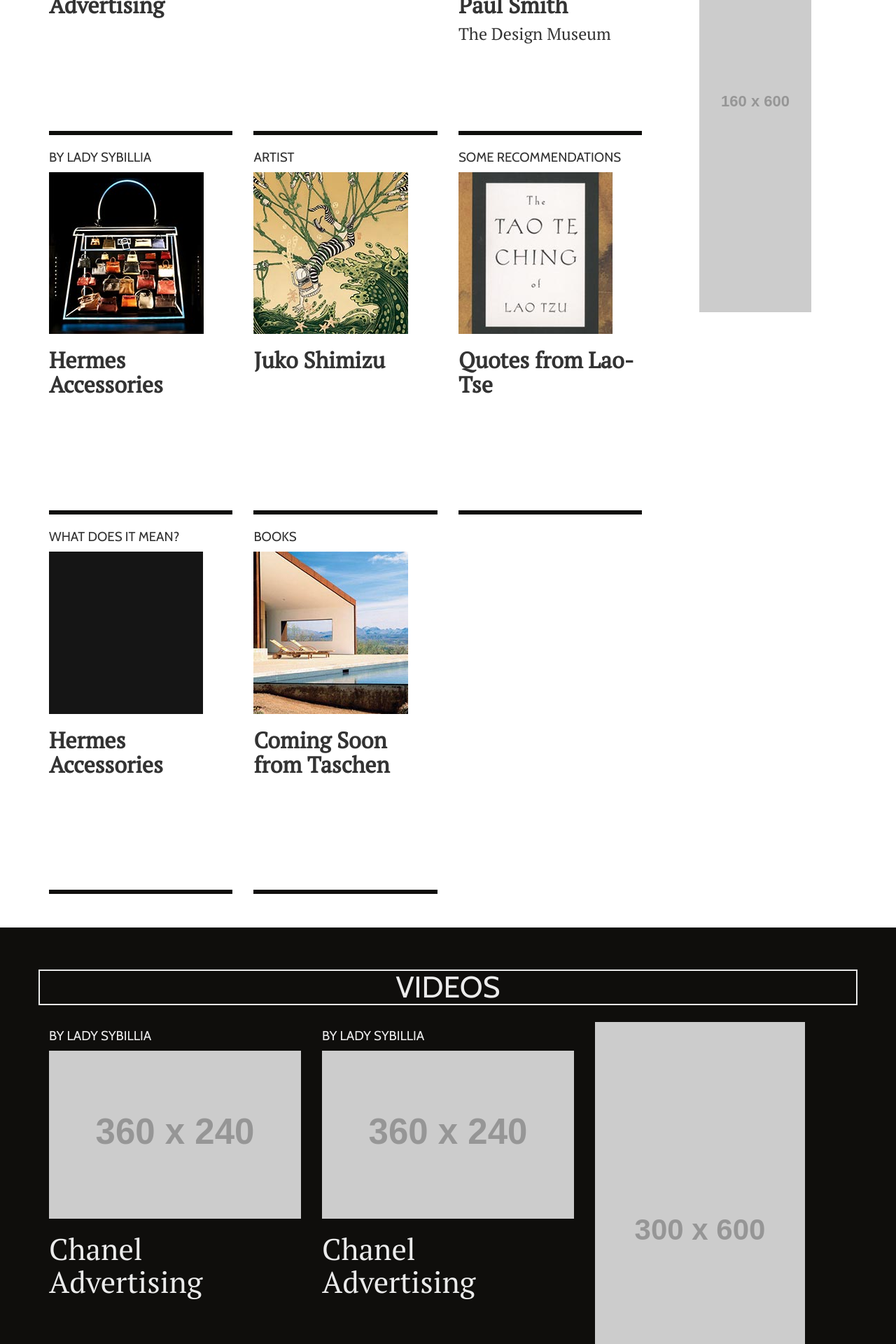
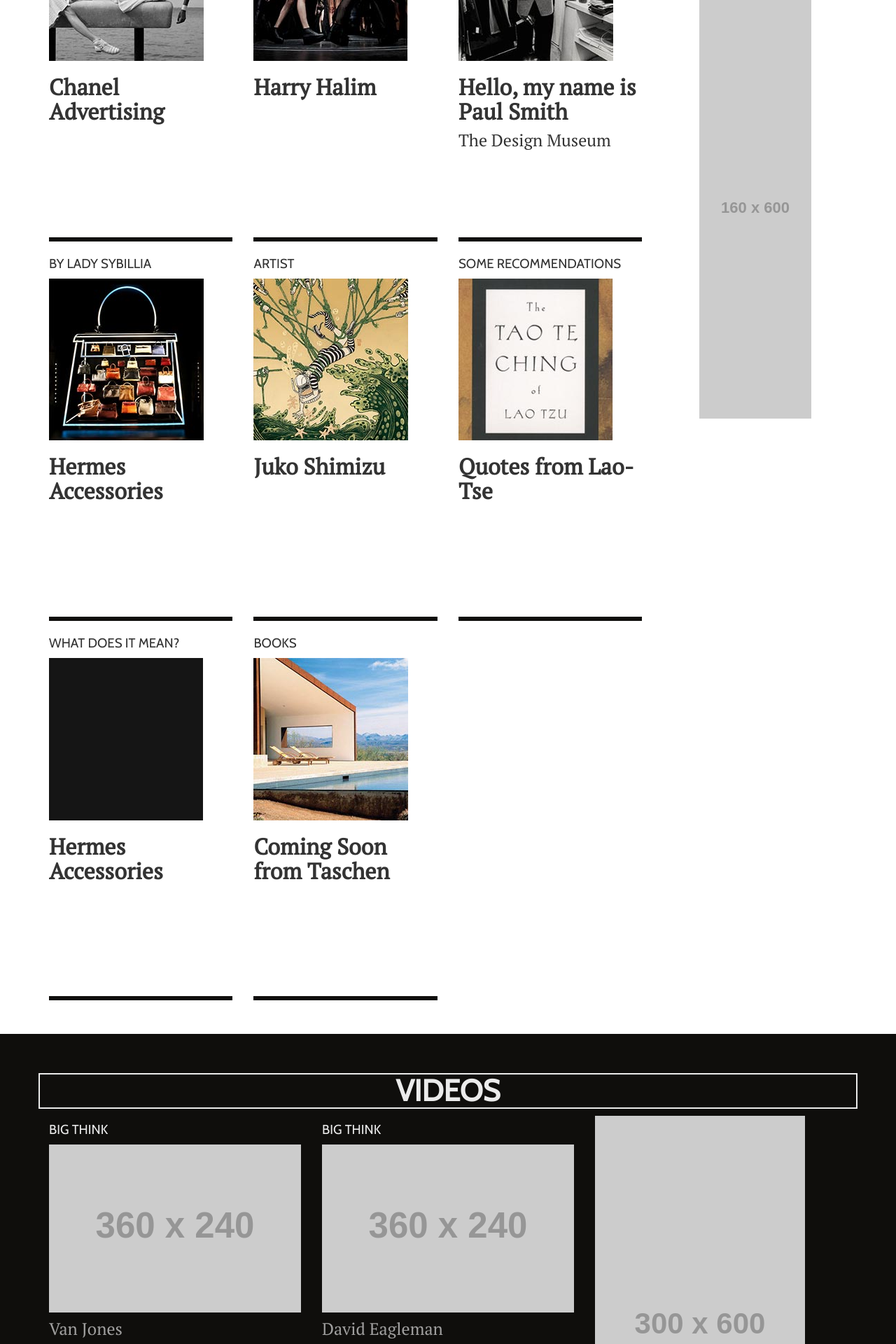
Before and after one commit to ristoman/km-2014, a PHP site: page /index.html in a window 1280 px wide. Shown: the part 3160-5080 px from the top of the page at 70% size. Run offline with PHP 8.4, Linux system fonts and the light colour scheme; grey boxes labelled with a size stand in for pictures from a placeholder-image service; some libraries are stand-ins or nearby versions.

Commit message:
Static assets moved, styling for articles and videos

```diff
--- a/index.html
+++ b/index.html
@@ -27,9 +27,9 @@
 	<div class="container">
 		<div class="row">
 			<div class="centered">
-				<img src="http://placehold.it/728x90" />
+				<img class="img-responsive" src="http://placehold.it/728x90" />
 			</div>
-			<h1 class="centered"><img src="header.jpg"></h1>
+			<h1 class="centered"><img class="img-responsive" src="static/im/header.jpg"></h1>
 		</div>
 	</div>
 	<div class="milli topmenu">
@@ -49,10 +49,12 @@
 </header>
 <div id="cover">
 	<div class="row centered">
-		<img src="cover.jpg">
+		<img class="img-responsive" src="cover.jpg">
 	</div>
+	<div class="container">
 		<div class="row credits padded epsilon">
-			<p>Foto:Tina Patni</p>
+			<div class="col-lg-12">
+				<p>Foto: Tina Patni</p>
 				<ul>
 					<li>1</li>
 					<li>2</li>
@@ -61,12 +63,13 @@
 			</div>
 		</div>
 	</div>
+</div>
 <div id="photographers">
 	<div class="container">
 		<div class="row padded centered">
 			<h2 class="gamma centered headline">Photographers</h2>
 				<div class="slideshow">
-					<img src="photo.jpg">
+					<img class="img-responsive" src="photo.jpg">
 				</div>
 			<h3 class="alpha"><b>Aaron Sosa</b></h3>
 			<h4><a href="#"><i class="glyphicon glyphicon-circle-arrow-left"></i></a>
@@ -148,64 +151,60 @@
 			<div class="row padded">
 				<div class="col-lg-9 col-md-9 col-sm-9">
 					<div class="row">
-						<div class="col-lg-4 col-md-4 col-sm-4 col-xs-4">
+						<div class="col-lg-4 col-md-4 col-sm-4 col-xs-6">
 							<article>
 								<h6 class="headline">by lady sybillia</h6>
-								<img src="art-1.jpg" />
+								<img class="img-responsive" src="art-1.jpg" />
 								<h3 class="delta">Chanel Advertising</h3>
 							</article>
 						</div>
-						<div class="col-lg-4 col-md-4 col-sm-4 col-xs-4">
+						<div class="col-lg-4 col-md-4 col-sm-4 col-xs-6">
 							<article>
 								<h6 class="headline">Exclusive Interview</h6>
-								<img src="art-2.jpg" />
+								<img class="img-responsive" src="art-2.jpg" />
 								<h3 class="delta">Harry Halim</h3>
 							</article>
 						</div>
-						<div class="col-lg-4 col-md-4 col-sm-4 col-xs-4">
+						<div class="col-lg-4 col-md-4 col-sm-4 col-xs-6">
 							<article>
 								<h6 class="headline">London</h6>
-								<img src="art-3.jpg" />
+								<img class="img-responsive" src="art-3.jpg" />
 								<h3 class="delta">Hello, my name is Paul Smith</h3>
 								<h5>The Design Museum</h5>
 							</article>
 						</div>
-					</div>
-					<div class="row">
-						<div class="col-lg-4 col-md-4 col-sm-4 col-xs-4">
+						<div class="col-lg-4 col-md-4 col-sm-4 col-xs-6">
 							<article>
 								<h6 class="headline">by lady sybillia</h6>
-								<img src="art-4.jpg" />
+								<img class="img-responsive" src="art-4.jpg" />
 								<h3 class="delta">Hermes Accessories</h3>
 							</article>
 						</div>
-						<div class="col-lg-4 col-md-4 col-sm-4 col-xs-4">
+						<div class="col-lg-4 col-md-4 col-sm-4 col-xs-6">
 							<article>
 								<h6 class="headline">Artist</h6>
-								<img src="art-5.jpg" />
+								<img class="img-responsive" src="art-5.jpg" />
 								<h3 class="delta">Juko Shimizu</h3>
 							</article>
 						</div>
-						<div class="col-lg-4 col-md-4 col-sm-4 col-xs-4">
+						<div class="col-lg-4 col-md-4 col-sm-4 col-xs-6">
 							<article>
 								<h6 class="headline">Some Recommendations</h6>
-								<img src="art-6.jpg" />
+								<img class="img-responsive" src="art-6.jpg" />
 								<h3 class="delta">Quotes from Lao-Tse</h3>
 							</article>
 						</div>
-					</div>
-					<div class="row">
-						<div class="col-lg-4 col-md-4 col-sm-4 col-xs-4">
+						<div class="col-lg-4 col-md-4 col-sm-4 col-xs-6">
 							<article>
 								<h6 class="headline">What Does it Mean?</h6>
-								<img src="art-7.jpg" />
+								<img class="img-responsive" src="art-7.jpg" />
 								<h3 class="delta">Hermes Accessories</h3>
 							</article>
 						</div>
-						<div class="col-lg-4 col-md-4 col-sm-4 col-xs-4">
+						<div class="col-lg-4 col-md-4 col-sm-4 col-xs-6">
 							<article>
 								<h6 class="headline">Books</h6>
-								<img src="art-8.jpg" />
+								<img class="img-responsive" src="art-8.jpg" />
 								<h3 class="delta">Coming Soon from Taschen</h3>
 							</article>
 						</div>
@@ -220,7 +219,7 @@
 							<button>Submit</button>
 						</form>
 				</div>
-				<div class="ad centered padded">
+				<div class="ad centered padded hidden-xs">
 					<img src="http://placehold.it/160x600">
 				</div>
 			</div>
@@ -231,57 +230,63 @@
 	<div class="container">
 		<div class="row padded">
 			<h2 class="gamma centered headline">Videos</h2>
-			<div class="col-lg-8 col-md-8 col-sm-8">
+			<div class="col-lg-8 col-md-8">
 				<div class="row">
 					<div class="col-lg-6 col-md-6 col-sm-6 col-xs-6">
 						<article>
-							<h6 class="headline">by lady sybillia</h6>
-							<img src="http://placehold.it/360x240" />
-							<h3 class="gamma">Chanel Advertising</h3>
+							<h6 class="headline">Big Think</h6>
+							<img class="img-responsive" src="http://placehold.it/360x240" />
+							<h5>Van Jones</h5>
+							<h3 class="delta">What's the Problem with the Individual Mandate?</h3>
 						</article>
 					</div>
 					<div class="col-lg-6 col-md-6 col-sm-6 col-xs-6">
 						<article>
-							<h6 class="headline">by lady sybillia</h6>
-							<img src="http://placehold.it/360x240" />
-							<h3 class="gamma">Chanel Advertising</h3>
+							<h6 class="headline">Big Think</h6>
+							<img class="img-responsive" src="http://placehold.it/360x240" />
+							<h5>David Eagleman</h5>
+							<h3 class="delta">The Secret Lives of the Brain</h3>
 						</article>
 					</div>
 				</div>
 				<div class="row">
 					<div class="col-lg-6 col-md-6 col-sm-6 col-xs-6">
 						<article>
-							<h6 class="headline">by lady sybillia</h6>
-							<img src="http://placehold.it/360x240" />
-							<h3 class="gamma">Chanel Advertising</h3>
+							<h6 class="headline">Big Think</h6>
+							<img class="img-responsive" src="http://placehold.it/360x240" />
+							<h5>Robert Steven Kaplan</h5>
+							<h3 class="delta">Assessing Your Strengths and Weaknesses</h3>
 						</article>
 					</div>
 					<div class="col-lg-6 col-md-6 col-sm-6 col-xs-6">
 						<article>
-							<h6 class="headline">by lady sybillia</h6>
-							<img src="http://placehold.it/360x240" />
-							<h3 class="gamma">Chanel Advertising</h3>
+							<h6 class="headline">Big Think</h6>
+							<img class="img-responsive" src="http://placehold.it/360x240" />
+							<h5>Slavoj Zizek</h5>
+							<h3 class="delta">We Need Thinking</h3>
 						</article>
 					</div>
 				</div>
 				<div class="row">
 					<div class="col-lg-6 col-md-6 col-sm-6 col-xs-6">
 						<article>
-							<h6 class="headline">by lady sybillia</h6>
-							<img src="http://placehold.it/360x240" />
-							<h3 class="gamma">Chanel Advertising</h3>
+							<h6 class="headline">Big Think</h6>
+							<img class="img-responsive" src="http://placehold.it/360x240" />
+							<h5>Ben Brantley</h5>
+							<h3 class="delta">The Power of the Critic</h3>
 						</article>
 					</div>
 					<div class="col-lg-6 col-md-6 col-sm-6 col-xs-6">
 						<article>
-							<h6 class="headline">by lady sybillia</h6>
-							<img src="http://placehold.it/360x240" />
-							<h3 class="gamma">Chanel Advertising</h3>
+							<h6 class="headline">Big Think</h6>
+							<img class="img-responsive" src="http://placehold.it/360x240" />
+							<h5>Eric Kandel</h5>
+							<h3 class="delta">Where Does Creativity Come From?</h3>
 						</article>
 					</div>
 				</div>
 			</div>
-			<div class="col-lg-4 col-md-4 col-sm-4 col-xs-4">
+			<div class="col-lg-4 col-md-4 hidden-sm hidden-xs">
 				<img src="http://placehold.it/300x600" />
 			</div>
 		</div>
@@ -365,7 +370,7 @@
 <footer>
 	<div class="container">
 		<div class="row padded">
-			<div class="col-lg-4 col-md-4 col-sm-4 col-xs-4 logo"></div>
+			<div class="col-lg-4 col-md-4 col-sm-4 col-xs-4 logo"><img src="static/im/logo.png"></div>
 			<div class="col-lg-4 col-md-4 col-sm-4 col-xs-4 menu"></div>
 			<div class="col-lg-4 col-md-4 col-sm-4 col-xs-4 connect"></div>
 			<div class="col-lg-4 col-md-4 col-sm-4 col-xs-4"></div>
--- a/static/css/styles.css
+++ b/static/css/styles.css
@@ -1,11 +1,12 @@
 .centered{text-align:center}
+.img-responsive{margin:0 auto}
 *{margin:0;padding:0}
 .cabin{font-family:'Cabin',Helvetica,Sans,Arial,sans-serif}
 .pt{font-family:'PT Serif',Georgia,serif}
 body,.headline{font-family:'Cabin',Helvetica,Sans,Arial,sans-serif}
 .headline{text-transform:uppercase}
 h1,h2,h3,h4,h5,h6{font-family:'PT Serif',Georgia,serif}
-h2{border:2px solid;display:block;margin:24px auto}
+h2{border:2px solid;font-weight:700}
 h1,.alpha{font-size:54pt}
 h2,.beta{font-size:42pt}
 h3,.gamma{font-size:32pt}
@@ -15,15 +16,18 @@
 .milli{font-size:12pt}
 .padded{padding:36px 0}
 article{padding-bottom:120px;margin-bottom:12px;font-weight:700}
-header{margin-top:24px}header .topmenu{background-color:#0f0e0c;text-align:left}header .topmenu ul{padding-top:6px}
+header{background-color:#f0efed;margin-top:24px}header .topmenu{background-color:#0f0e0c;text-align:left}header .topmenu ul{padding-top:6px}
 header .topmenu li{font-weight:700;color:#fff;display:inline;text-transform:uppercase;margin-right:12px}
 #cover,#press{background-color:#ebebeb}
 #photographers,#videos{background-color:#0f0e0c;color:#ebebeb}
-.credits{width:33%;display:block;margin:0 auto}.credits p{float:left;font-weight:700}
+.credits{display:block;margin:0 auto}.credits p{float:left;font-weight:700}
 .credits ul{float:right}
 .credits li{display:inline;margin-right:8px}
 #recommend{background-color:#aeaeb0}#recommend li{width:96px;height:30px;display:inline-block;margin:0 12px 12px 0;text-align:center;background-color:#fff}#recommend li img{max-width:96px;max-height:30px;height:100%;width:auto;vertical-align:middle !important}
-#articles article{border-bottom:6px solid #0f0e0c;height:520px}#articles article h3{font-weight:700}
-#videos article{border-bottom:6px solid #ebebeb}
+#articles article{border-bottom:6px solid #0f0e0c;height:520px}#articles article img{margin:0}
+#articles article h3{font-weight:700}
+@media screen and (max-width:991px){#articles article h6{height:2em} #articles article h3{font-size:24pt}}
+#videos article{border-bottom:6px solid #ebebeb}#videos article h3{height:3.5em;font-weight:700}
+#videos article h5{opacity:.66}
 #press li{display:block}#press li a{color:#0f0e0c}
 footer{background-color:#0f0e0c}
--- a/static/css/styles.less
+++ b/static/css/styles.less
@@ -8,6 +8,10 @@
 
 .centered{
 	text-align:center;
+}
+
+.img-responsive{
+	margin:0 auto;
 }
 
 *{
@@ -34,7 +38,7 @@
 	.pt;
 }
 
-h2{border:2px solid; display:block; margin:24px auto}
+h2{border:2px solid; font-weight: 700;}
 
 h1,.alpha{font-size:54pt}
 h2,.beta{font-size:42pt}
@@ -55,6 +59,7 @@
 }
 
 header{
+	.bg(#F0EFED);
 	margin-top:24px;
 	.topmenu{
 		.bg(@color_black);
@@ -82,7 +87,6 @@
 }
 
 .credits{
-	width:33%;
 	display:block;
 	margin:0 auto;
 	p{float:left; font-weight:700}
@@ -111,15 +115,22 @@
 
 #articles{
 	article{
+		img{margin:0}
 		border-bottom:6px solid @color_black;
 		h3{font-weight: 700}
 		height:520px;
+		@media screen and (max-width:991px){
+			h6{height:2em;}
+			h3{font-size:24pt}
+		}
 	}
 }
 
 #videos{
 	article{
 		border-bottom:6px solid @color_white;
+		h3{height:3.5em; font-weight:700}
+		h5{opacity:0.66}
 	}
 }
 
```
Also changed, not shown: header.jpg (deleted), logo1.png (deleted). Lines whose indentation alone changed are shown as unchanged.
